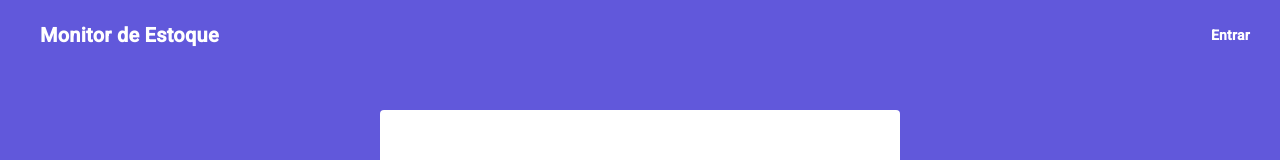
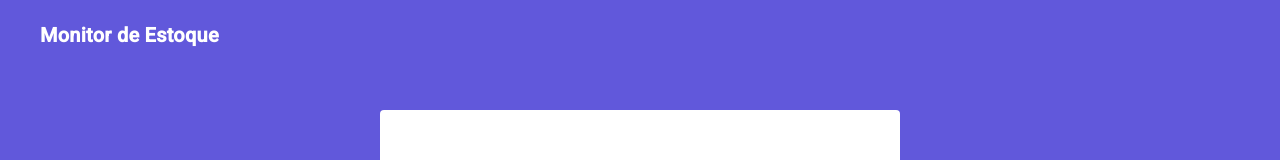
Before and after one commit to paolaarruee/mercadoTesteFront, an Angular app: page / in a window 1280 px wide. Shown: the top 160 px of the page. Built offline with nearby package versions, Linux system fonts and the light colour scheme.

Commit message:
Ajuste menu

```diff
--- a/src/app/core/components/header/header.component.html
+++ b/src/app/core/components/header/header.component.html
@@ -13,33 +13,23 @@
       <nav class="menu__nav__navigation" #menuNav>
         <ul class="menu__nav__navigation__list">
           <li class="menu__nav__navigation__list__item">
-            <a class="menu__nav__navigation__list__item__name" routerLink="/lista"
-            *ngIf="isAuthenticated"
-              >Lista Produtos</a
-            >
+            <a class="menu__nav__navigation__list__item__name" routerLink="/lista" *ngIf="isAuthenticated">
+              Lista Produtos
+            </a>
           </li>
           <li class="menu__nav__navigation__list__item">
-            <a
-              routerLink="/cadastrar"
-              class="menu__nav__navigation__list__item__name"
-              *ngIf="isAuthenticated"
-              >Cadastrar Produtos</a
-            >
+            <a routerLink="/cadastrar" class="menu__nav__navigation__list__item__name" *ngIf="isAuthenticated">
+              Cadastrar Produtos
+            </a>
           </li>
           <li class="menu__nav__navigation__list__item">
-            <a
-              class="menu__nav__navigation__list__item__name"
-              routerLink="/"
-              *ngIf="!isAuthenticated"
-              >Entrar</a
-            >
-            <a
-              (click)="logout()"
-              *ngIf="isAuthenticated"
-              routerLink="/"
-              class="menu__nav__navigation__list__item__name"
-              >Logout</a
-            >
+
+            <a class="menu__nav__navigation__list__item__name" routerLink="/" *ngIf="!isAuthenticated && !isHomePage">
+              Entrar
+            </a>
+            <a (click)="logout()" *ngIf="isAuthenticated" routerLink="/" class="menu__nav__navigation__list__item__name">
+              Logout
+            </a>
           </li>
         </ul>
       </nav>
--- a/src/app/core/components/header/header.component.ts
+++ b/src/app/core/components/header/header.component.ts
@@ -1,18 +1,33 @@
-import { Component, ElementRef, ViewChild } from '@angular/core';
+import { Component, ElementRef, ViewChild, OnInit } from '@angular/core';
 import { LoginService } from '../../services/login.service';
+import { ToastService } from '../../services/toast.service';
+import { Router, NavigationEnd } from '@angular/router';
 
 @Component({
   selector: 'app-header',
   templateUrl: './header.component.html',
   styleUrls: ['./header.component.scss'],
 })
-export class HeaderComponent {
+export class HeaderComponent implements OnInit {
   @ViewChild('menuNav', { static: true })
   menuNavRef!: ElementRef;
+  isHomePage: boolean = false;
 
-  public constructor(private loginService: LoginService) {}
+  public constructor(
+    private loginService: LoginService,
+    private toastService: ToastService,
+    private router: Router
+  ) {}
 
-  public toggleMenu() {
+  ngOnInit(): void {
+    this.router.events.subscribe((event) => {
+      if (event instanceof NavigationEnd) {
+        this.isHomePage = this.router.url === '/';
+      }
+    });
+  }
+
+  public toggleMenu(): void {
     const menuNav = this.menuNavRef.nativeElement;
     if (menuNav) {
       menuNav.classList.toggle('active');
@@ -21,6 +36,8 @@ export class HeaderComponent {
 
   public logout(): void {
     this.loginService.logout();
+    this.toastService.showMessage('Deslogado com sucesso!');
+    this.router.navigate(['/']);
   }
 
   public get isAuthenticated(): boolean {
```
